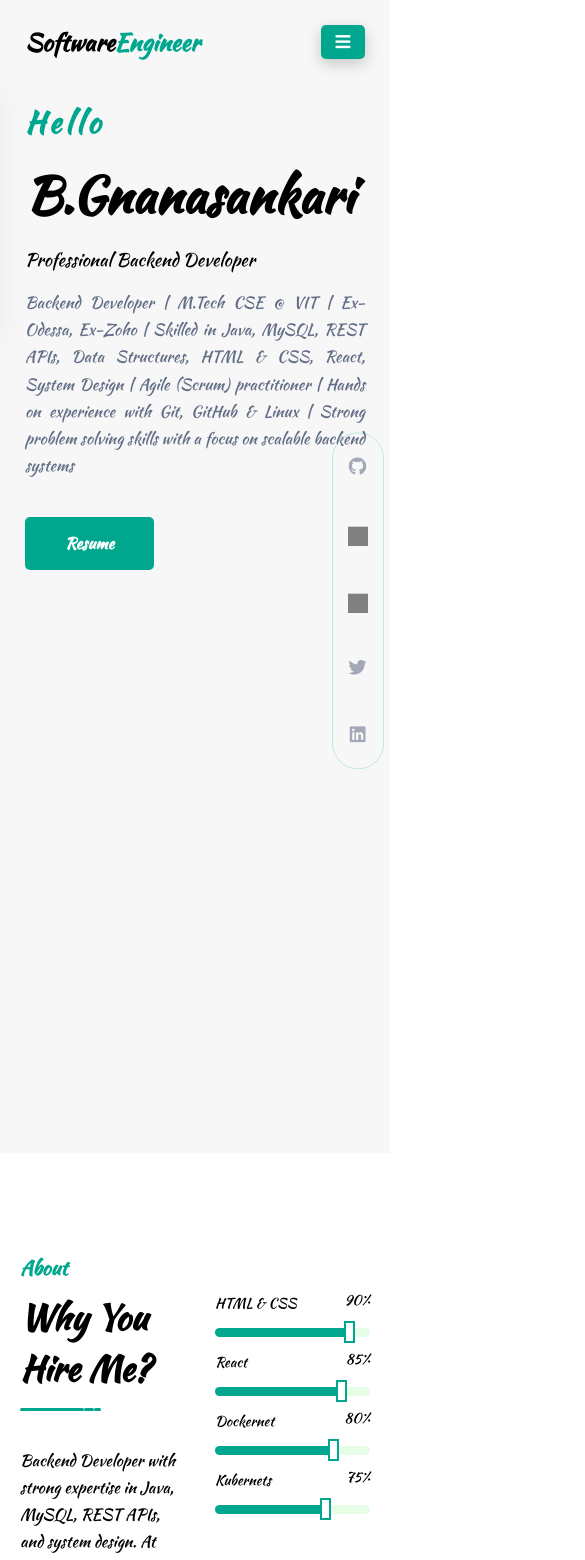
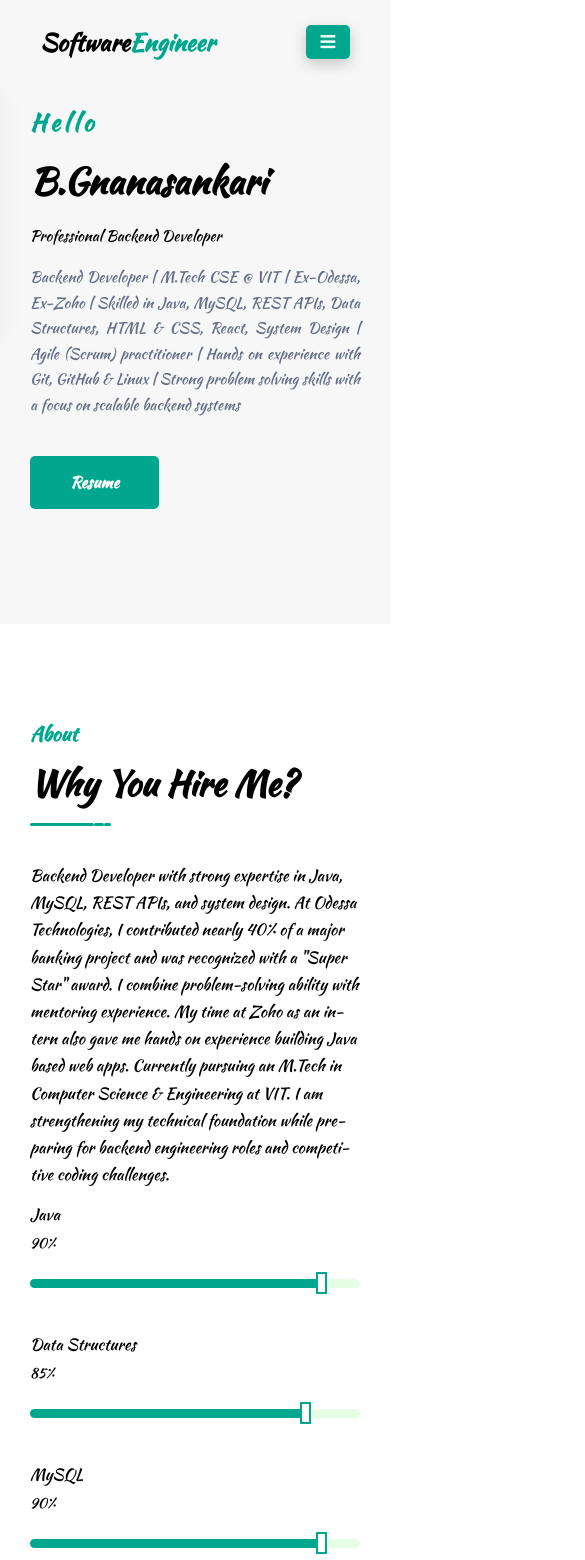
Before and after one commit to Gnanasankari/Portfolio, a plain HTML site: page index.html in a window 390 px wide. Shown: the top 1560 px of the page, 585 px wide, since content can reach past the window. Drawn offline with nearby package versions, Linux system fonts and the light colour scheme; grey boxes are pictures that could not be loaded.

Commit message:
Changed the css made it mobile responsive

```diff
--- a/css/style.css
+++ b/css/style.css
@@ -1325,3 +1325,220 @@ footer .copyright-text
     font-size: 13px;
     opacity: 0.8;
 }
+
+
+/* =========================================================
+   MOBILE RESPONSIVE FIXES (ADD ONLY – DO NOT MODIFY ABOVE)
+   ========================================================= */
+
+/* Extra small devices (phones) */
+@media (max-width: 576px) {
+
+  /* Prevent horizontal scroll */
+  body {
+    overflow-x: hidden;
+  }
+
+  /* Container padding */
+  .container {
+    padding-left: 15px;
+    padding-right: 15px;
+  }
+
+  /* HOME SECTION */
+  .home-section {
+    padding-top: 90px;
+    padding-bottom: 40px;
+    min-height: auto;
+  }
+
+  .home-section .row {
+    flex-direction: column;
+    align-items: flex-start;
+  }
+
+  .home-section .home-text,
+  .home-section .home-image {
+    flex: 0 0 100%;
+    max-width: 100%;
+    padding: 15px;
+    min-height: auto;
+  }
+
+  .home-section .home-text h1 {
+    font-size: 32px;
+  }
+
+  .home-section .home-text h4 {
+    font-size: 22px;
+  }
+
+  .home-section .home-text span,
+  .home-section .home-text p {
+    font-size: 15px;
+  }
+
+  /* Hide hero skew shape on mobile */
+  .header-hero-shape {
+    display: none;
+  }
+
+  /* SOCIAL ICON BAR – hide completely on small phones */
+  .header-social {
+    display: none !important;
+  }
+
+  /* ABOUT SECTION */
+  .about-row {
+    flex-direction: column;
+  }
+
+  .about-left,
+  .about-right {
+    flex: 0 0 100%;
+    max-width: 100%;
+    padding: 15px;
+  }
+
+  /* Skills spacing */
+  .about-right .skill-item:first-child {
+    margin-top: 20px;
+  }
+
+  /* SERVICES */
+  .services-row {
+    flex-direction: column;
+    gap: 20px;
+  }
+
+  .service-section .service-item {
+    max-width: 100%;
+  }
+
+  /* PORTFOLIO */
+  .portfolio .portfolio-item {
+    flex: 0 0 100%;
+    max-width: 100%;
+  }
+
+  /* PRICING */
+  .pricing .pricing-item {
+    flex: 0 0 100%;
+    max-width: 100%;
+  }
+
+  /* CONTACT */
+  .contact-section .contact-item,
+  .contact-section .w-50 {
+    flex: 0 0 100%;
+    max-width: 100%;
+  }
+
+  .contact-section .submit-btn {
+    text-align: center;
+  }
+
+  /* VIDEO MODAL */
+  .video-content {
+    width: 95%;
+  }
+
+  /* LIGHTBOX IMAGE */
+  .lightbox .lightbox-content .lightbox-img {
+    max-height: 300px;
+  }
+}
+
+/* Small tablets */
+@media (max-width: 768px) {
+
+  .home-section .home-text h1 {
+    font-size: 36px;
+  }
+
+  .home-section .home-text h4 {
+    font-size: 24px;
+  }
+
+  .services-row {
+    flex-wrap: wrap;
+  }
+
+}
+/* =====================================================
+   FIX SKILLS SECTION LAYOUT ON MOBILE ONLY
+   ===================================================== */
+
+@media (max-width: 576px) {
+
+  /* Each skill item spacing */
+  .skill-item {
+    margin-bottom: 30px;
+  }
+
+  /* Make header stack instead of absolute overlap */
+  .skill-item .skill-header {
+    display: flex;
+    flex-direction: column;
+    align-items: flex-start;
+    position: static;
+  }
+
+  /* Skill title */
+  .skill-item .skill-header .skill-title {
+    font-size: 16px;
+    margin-bottom: 6px;
+  }
+
+  /* Percentage below title */
+  .skill-item .skill-header .skill-percentage {
+    position: static;
+    margin-bottom: 8px;
+  }
+
+  .skill-item .skill-header .skill-percentage p {
+    font-size: 14px;
+  }
+
+  /* Skill bar full width */
+  .skill-item .skill-bar {
+    width: 100%;
+  }
+
+  .skill-item .skill-bar .bar-inner {
+    width: 100%;
+  }
+}
+
+/* =====================================================
+   FORCE SKILL BARS TO FULL WIDTH ON MOBILE
+   ===================================================== */
+
+@media (max-width: 576px) {
+
+  /* Ensure right container truly takes full width */
+  .about-right {
+    width: 100%;
+    max-width: 100%;
+  }
+
+  /* Each skill item must expand fully */
+  .skill-item {
+    width: 100%;
+  }
+
+  /* Skill bar wrapper */
+  .skill-item .skill-bar {
+    width: 100%;
+  }
+
+  /* Actual bar container */
+  .skill-item .skill-bar .bar-inner {
+    width: 100% !important;
+  }
+
+  /* Progress line stays relative to full bar */
+  .skill-item .skill-bar .bar-inner .progress-line {
+    max-width: 100%;
+  }
+}
```
Also changed, not shown: index.html (+1 -0 lines).
